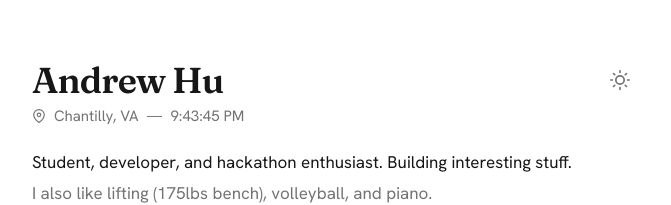
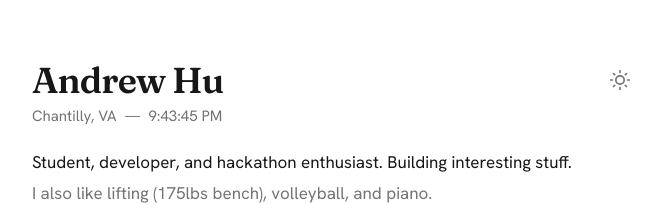
Before and after one commit to andrewdack/personalWebsite, a Next.js app: page / in a window 1280 px wide. Shown: the top 205 px of the page, without its empty margins (304-975 px from the left). Built offline with nearby package versions, Linux system fonts and the light colour scheme; no server answers.

Commit message:
style: remove location marker icon

```diff
--- a/app/page.tsx
+++ b/app/page.tsx
@@ -1,4 +1,4 @@
-import { FiArrowUpRight, FiMapPin } from "react-icons/fi";
+import { FiArrowUpRight } from "react-icons/fi";
 import { FaLinkedinIn } from "react-icons/fa6";
 import { IoMdMail } from "react-icons/io";
 import { SiGithub, SiInstagram, SiLeetcode } from "react-icons/si";
@@ -34,7 +34,6 @@ export default function Home() {
                         {site.name}
                     </h1>
                     <p className="mt-1.25 flex items-center gap-2 text-[15px] text-neutral-500 dark:text-neutral-400">
-                        <FiMapPin size={14} />
                         {site.location}
                         <span className="text-neutral-500 dark:text-neutral-400">—</span>
                         <Clock />
```
